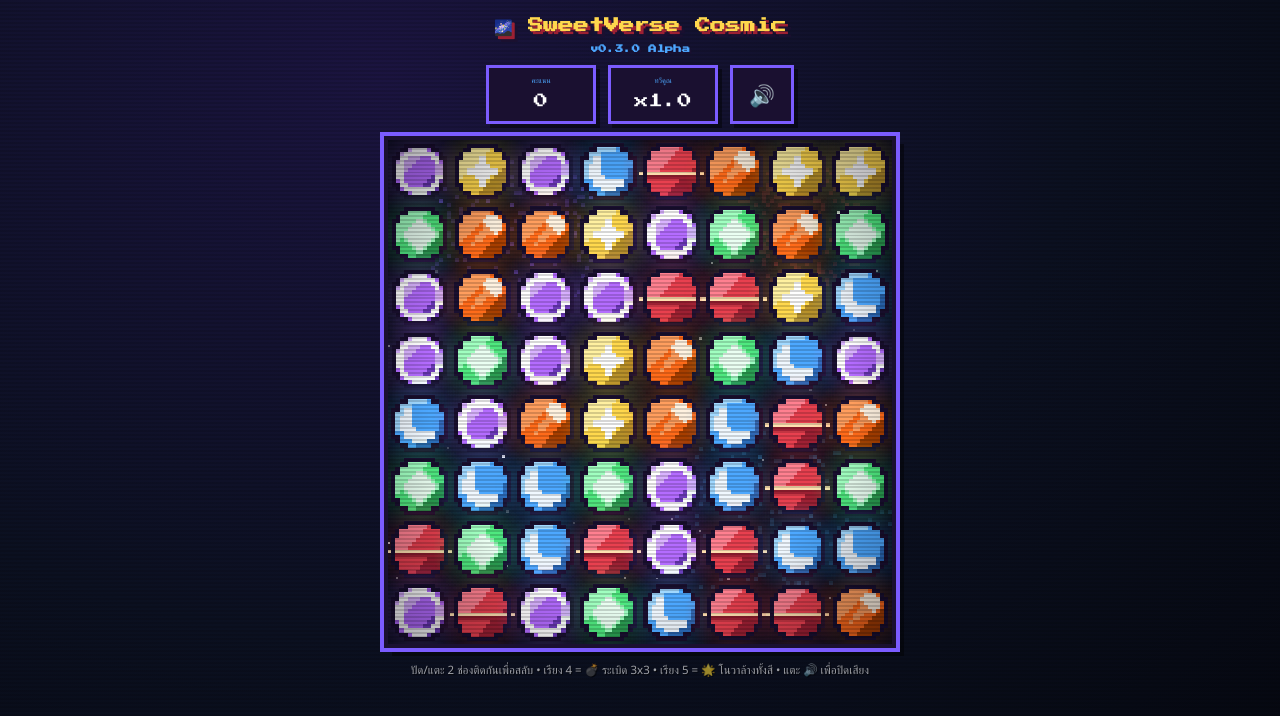
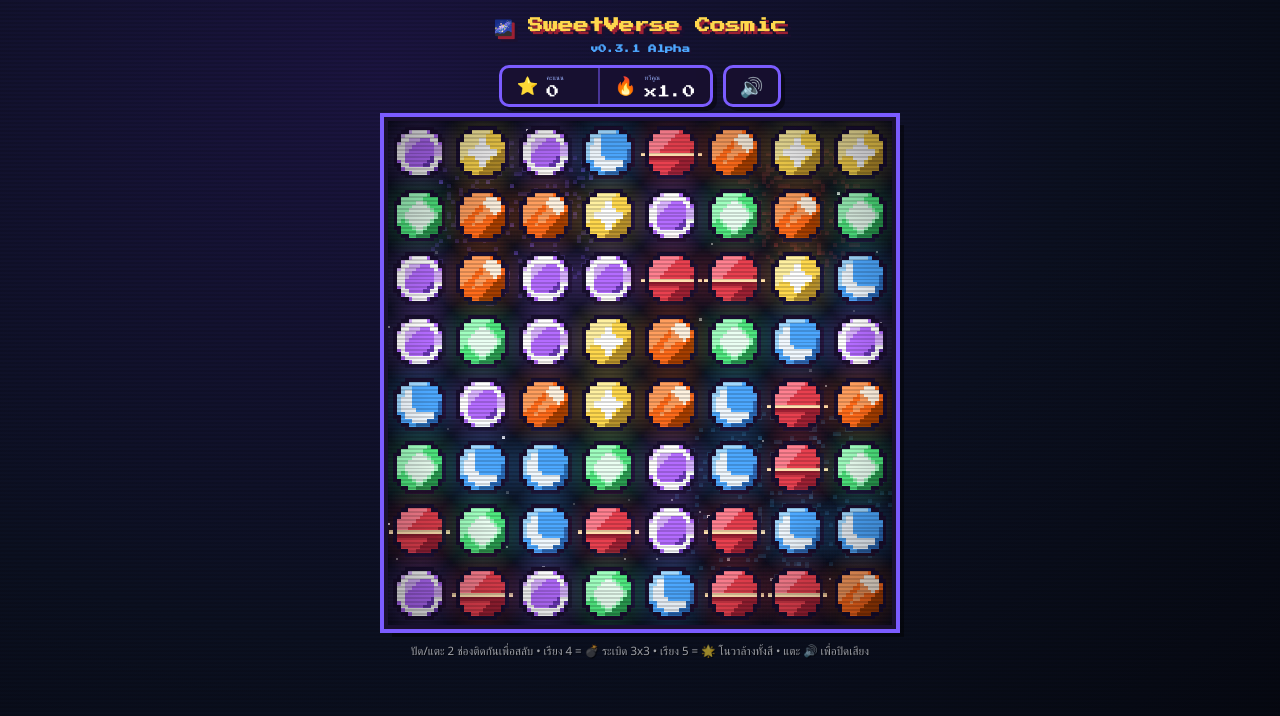
Before and after one commit to markerhz/testcosmicgem, a website with bundled scripts: page index.html in a window 1280 px wide. Built offline with nearby package versions, Linux system fonts and the light colour scheme.

Commit message:
Add files via upload

```diff
--- a/css/style.css
+++ b/css/style.css
@@ -30,28 +30,44 @@ header small{
   display:block;margin-top:8px;
   font-size:.55em;color:#4da8ff;text-shadow:2px 2px 0 #1a1030;
 }
-/* HUD คะแนนสไตล์ 8-bit */
-#hud{display:flex;gap:12px;margin:0 0 12px;justify-content:center}
+/* HUD คะแนนสไตล์ 8-bit ผสมพรีเมียม: กลุ่มพาเนลมนโปร่งแสง (④ HUD Redesign) */
+#hud{display:flex;gap:10px;margin:0 0 10px;justify-content:center;align-items:stretch}
+.hud-group{
+  display:flex;gap:0;
+  background:rgba(26,16,48,.72);
+  border:3px solid #7b5cff;
+  border-radius:10px;
+  box-shadow:4px 4px 0 rgba(0,0,0,.4);
+  overflow:hidden;
+  backdrop-filter:blur(2px);
+}
 .hud-box{
-  background:#1a1030;
-  border:3px solid #7b5cff;
-  box-shadow:4px 4px 0 rgba(0,0,0,.45);
-  padding:8px 16px;min-width:110px;
+  display:flex;align-items:center;gap:8px;
+  padding:6px 14px;min-width:96px;
 }
+.hud-group .hud-box+.hud-box{border-left:2px solid rgba(123,92,255,.5)}
+.hud-icon{font-size:1.1em;line-height:1}
+.hud-text{display:flex;flex-direction:column;align-items:flex-start}
 .hud-label{
   display:block;
   font-family:'Press Start 2P','Courier New',monospace;
-  font-size:.45em;color:#4da8ff;margin-bottom:6px;
+  font-size:.4em;color:#9db4ff;margin-bottom:3px;letter-spacing:.02em;
 }
 .hud-value{
   font-family:'Press Start 2P','Courier New',monospace;
-  font-size:.9em;color:#fff;
+  font-size:.8em;color:#fff;
 }
 #mult.hot{color:#ffd84d;text-shadow:2px 2px 0 #9c2033}
 .hud-btn{
   min-width:auto;display:flex;align-items:center;justify-content:center;
-  font-size:1.3em;cursor:pointer;color:#fff;
+  padding:0 14px;
+  background:rgba(26,16,48,.72);
+  border:3px solid #7b5cff;
+  border-radius:10px;
+  box-shadow:4px 4px 0 rgba(0,0,0,.4);
+  font-size:1.2em;cursor:pointer;color:#fff;
   font-family:inherit;
+  backdrop-filter:blur(2px);
 }
 .hud-btn:active{box-shadow:2px 2px 0 rgba(0,0,0,.45);transform:translate(2px,2px)}
 .hud-btn.muted{opacity:.55}
--- a/index.html
+++ b/index.html
@@ -4,7 +4,7 @@
 <meta charset="utf-8">
 <meta name="viewport" content="width=device-width,initial-scale=1,user-scalable=no,viewport-fit=cover">
 <meta name="theme-color" content="#0b1020">
-<title>สวีทเวิร์ส คอสมิก v0.3.0 Alpha</title>
+<title>สวีทเวิร์ส คอสมิก v0.3.1 Alpha</title>
 <link rel="preconnect" href="https://fonts.googleapis.com">
 <link rel="preconnect" href="https://fonts.gstatic.com" crossorigin>
 <link href="https://fonts.googleapis.com/css2?family=Press+Start+2P&display=swap" rel="stylesheet">
@@ -13,12 +13,14 @@
 <body>
 <div id="app">
   <header>
-    <h1>🌌 SweetVerse Cosmic <small>v0.3.0 Alpha</small></h1>
+    <h1>🌌 SweetVerse Cosmic <small>v0.3.1 Alpha</small></h1>
   </header>
   <div id="hud">
-    <div class="hud-box"><span class="hud-label">คะแนน</span><span id="score" class="hud-value">0</span></div>
-    <div class="hud-box"><span class="hud-label">ทวีคูณ</span><span id="mult" class="hud-value">x1.0</span></div>
-    <button id="mute" class="hud-box hud-btn" aria-label="เปิด/ปิดเสียง">🔊</button>
+    <div class="hud-group">
+      <div class="hud-box"><span class="hud-icon">⭐</span><span class="hud-text"><span class="hud-label">คะแนน</span><span id="score" class="hud-value">0</span></span></div>
+      <div class="hud-box"><span class="hud-icon">🔥</span><span class="hud-text"><span class="hud-label">ทวีคูณ</span><span id="mult" class="hud-value">x1.0</span></span></div>
+    </div>
+    <button id="mute" class="hud-btn" aria-label="เปิด/ปิดเสียง">🔊</button>
   </div>
   <canvas id="game"></canvas>
   <p id="hint">ปัด/แตะ 2 ช่องติดกันเพื่อสลับ • เรียง 4 = 💣 ระเบิด 3x3 • เรียง 5 = 🌟 โนวาล้างทั้งสี • แตะ 🔊 เพื่อปิดเสียง</p>
--- a/js/engine/Renderer.js
+++ b/js/engine/Renderer.js
@@ -14,6 +14,8 @@ export class Renderer {
   static LOGICAL = 512;
   /** ขนาดช่อง (px logical) */
   static CELL = 64;
+  /** ระยะห่างระหว่างลูกกวาด (px logical) — กันกระดานดูอัดแน่นเกินไป */
+  static GAP = 4;
   /** ขนาดสไปรต์พิกเซล (16x16 ขยาย 4 เท่า = 64) */
   static SPRITE = 16;
 
@@ -393,7 +395,7 @@ export class Renderer {
     const phase = (cell.col * 340 + cell.row * 260);
     const breathe = 1 + 0.03 * (0.5 + 0.5 * Math.sin((time + phase) / 900));
 
-    const size = C * candy.scale * breathe;
+    const size = (C - Renderer.GAP) * candy.scale * breathe;
     const px = cell.col * C + C / 2 + candy.offsetX - size / 2;
     const py = cell.row * C + C / 2 + candy.offsetY - size / 2;
     if (size <= 0) return;
```
